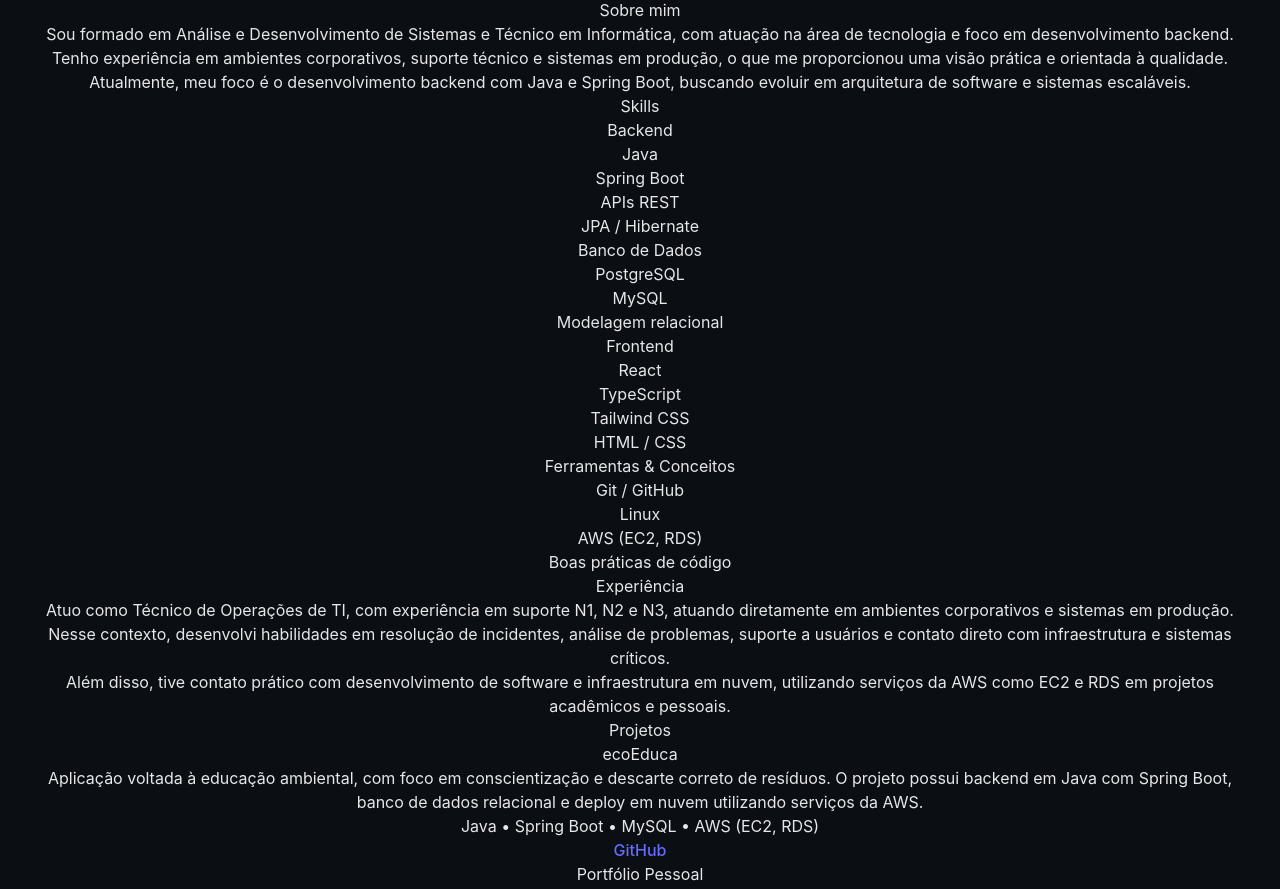
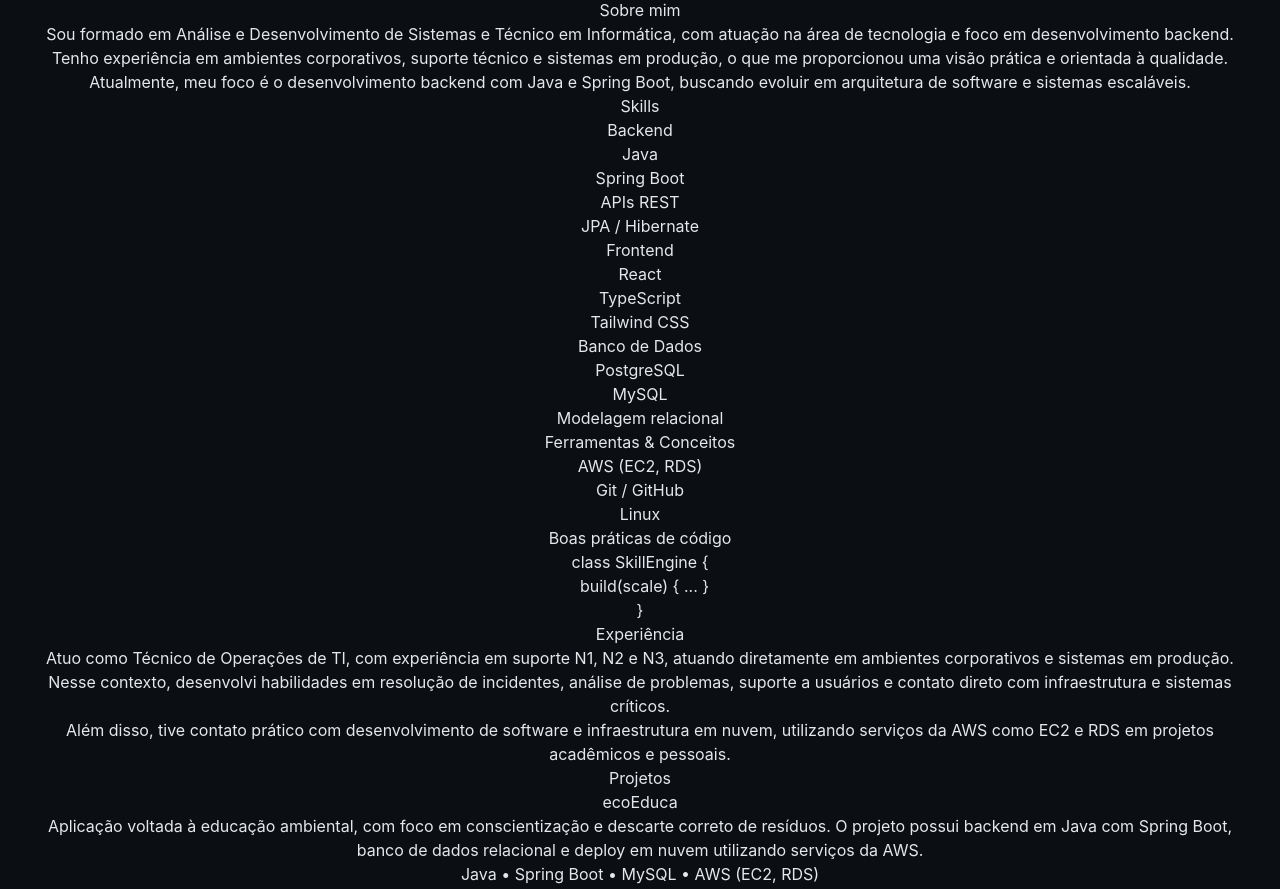
Before and after one commit to nickdiegao/Portfolio-Nicholas-Diego, a React (Vite) app: page / in a window 1280 px wide. Shown: the part 1490-2379 px from the top of the page. Built offline with nearby package versions, Linux system fonts and the light colour scheme.

Commit message:
feat: add skills section with structured cards and visual panel

```diff
--- a/src/sections/Skills.tsx
+++ b/src/sections/Skills.tsx
@@ -1,16 +1,61 @@
+import { useLayoutEffect, useRef } from "react";
+import { gsap } from "gsap";
+import { ScrollTrigger } from "gsap/ScrollTrigger";
+
+gsap.registerPlugin(ScrollTrigger);
+
 export default function Skills() {
+  const sectionRef = useRef<HTMLElement>(null);
+  const contentRef = useRef<HTMLDivElement>(null);
+
+  useLayoutEffect(() => {
+
+    const prefersReducedMotion = window.matchMedia(
+      "(prefers-reduced-motion: reduce)"
+    ).matches;
+
+    if (prefersReducedMotion) return;
+
+    const ctx = gsap.context(() => {
+      const items = contentRef.current?.querySelectorAll(".reveal");
+      if (!items || items.length === 0) return;
+
+      gsap.to(items, {
+        opacity: 1,
+        y: 0,
+        duration: 0.6,
+        ease: "power2.out",
+        stagger: 0.08,
+        scrollTrigger: {
+          trigger: sectionRef.current,
+          start: "top 85%",
+          once: true,
+        },
+      });
+    }, sectionRef);
+
+    return () => ctx.revert();
+  }, []);
+
   return (
-    <section id="skills" className="py-24 bg-[var(--bg-muted)] scroll-mt-24">
-      <div className="max-w-6xl mx-auto px-6">
-        <h2 className="text-3xl md:text-4xl font-bold mb-12">
+    <section
+      ref={sectionRef}
+      id="skills"
+      className="py-24 scroll-mt-24"
+    >
+      <div ref={contentRef} className="max-w-6xl mx-auto px-6 grid md:grid-cols-2 gap-16 items-center">
+
+        {/* Conteúdo */}
+        <div>
+          <h2 className="reveal text-3xl md:text-4xl font-bold mb-12">
             Skills
           </h2>
 
-        <div className="grid gap-8 md:grid-cols-2">
+          <div className="grid gap-6">
             {/* Backend */}
-          <div className="bg-[var(--bg-surface)] border border-[var(--border-subtle)] rounded-2xl p-8">
-            <h3 className="text-xl font-semibold mb-4">Backend</h3>
-            <ul className="space-y-2 text-[var(--text-secondary)]">
+            <div className="reveal bg-[var(--bg-surface)] border border-[var(--border-subtle)] rounded-2xl p-6">
+              <h3 className="font-semibold mb-3">Backend</h3>
+              <ul className="text-[var(--text-secondary)] space-y-1">
                 <li>Java</li>
                 <li>Spring Boot</li>
                 <li>APIs REST</li>
@@ -18,39 +63,63 @@
               </ul>
             </div>
 
-          {/* Banco */}
-          <div className="bg-[var(--bg-surface)] border border-[var(--border-subtle)] rounded-2xl p-8">
-            <h3 className="text-xl font-semibold mb-4">Banco de Dados</h3>
-            <ul className="space-y-2 text-[var(--text-secondary)]">
+            {/* Frontend */}
+            <div className="reveal bg-[var(--bg-surface)] border border-[var(--border-subtle)] rounded-2xl p-6">
+              <h3 className="font-semibold mb-3">Frontend</h3>
+              <ul className="text-[var(--text-secondary)] space-y-1">
+                <li>React</li>
+                <li>TypeScript</li>
+                <li>Tailwind CSS</li>
+              </ul>
+            </div>
+
+            {/* Banco de Dados */}
+            <div className="reveal bg-[var(--bg-surface)] border border-[var(--border-subtle)] rounded-2xl p-6">
+              <h3 className="font-semibold mb-3">Banco de Dados</h3>
+              <ul className="text-[var(--text-secondary)] space-y-1">
                 <li>PostgreSQL</li>
                 <li>MySQL</li>
                 <li>Modelagem relacional</li>
               </ul>
             </div>
 
-          {/* Frontend */}
-          <div className="bg-[var(--bg-surface)] border border-[var(--border-subtle)] rounded-2xl p-8">
-            <h3 className="text-xl font-semibold mb-4">Frontend</h3>
-            <ul className="space-y-2 text-[var(--text-secondary)]">
-              <li>React</li>
-              <li>TypeScript</li>
-              <li>Tailwind CSS</li>
-              <li>HTML / CSS</li>
-            </ul>
-          </div>
-
             {/* Ferramentas */}
-          <div className="bg-[var(--bg-surface)] border border-[var(--border-subtle)] rounded-2xl p-8">
-            <h3 className="text-xl font-semibold mb-4">Ferramentas & Conceitos</h3>
-            <ul className="space-y-2 text-[var(--text-secondary)]">
+            <div className="reveal bg-[var(--bg-surface)] border border-[var(--border-subtle)] rounded-2xl p-6">
+              <h3 className="font-semibold mb-3">Ferramentas & Conceitos</h3>
+              <ul className="text-[var(--text-secondary)] space-y-1">
+                <li>AWS (EC2, RDS)</li>
                 <li>Git / GitHub</li>
                 <li>Linux</li>
-              <li>AWS (EC2, RDS)</li>
                 <li>Boas práticas de código</li>
               </ul>
             </div>
           </div>
         </div>
+
+        {/* Quadro visual */}
+        <div className="reveal">
+          <div
+            className="
+              relative w-full h-96
+              rounded-2xl
+              bg-gradient-to-br from-[#0b1220] to-[#111827]
+              border border-[var(--border-subtle)]
+              overflow-hidden
+            "
+          >
+            {/* Grid sutil */}
+            <div className="absolute inset-0 opacity-20 bg-[linear-gradient(rgba(255,255,255,0.05)_1px,transparent_1px),linear-gradient(90deg,rgba(255,255,255,0.05)_1px,transparent_1px)] bg-[size:32px_32px]" />
+
+            {/* Hint técnico */}
+            <div className="absolute bottom-6 left-6 right-6 font-mono text-xs text-white/30 leading-relaxed">
+              class SkillEngine &#123;<br />
+              &nbsp;&nbsp;build(scale) &#123; ... &#125;<br />
+              &#125;
+            </div>
+          </div>
+        </div>
+
+      </div>
     </section>
-  )
+  );
 }
```
Lines whose indentation alone changed are shown as unchanged.
